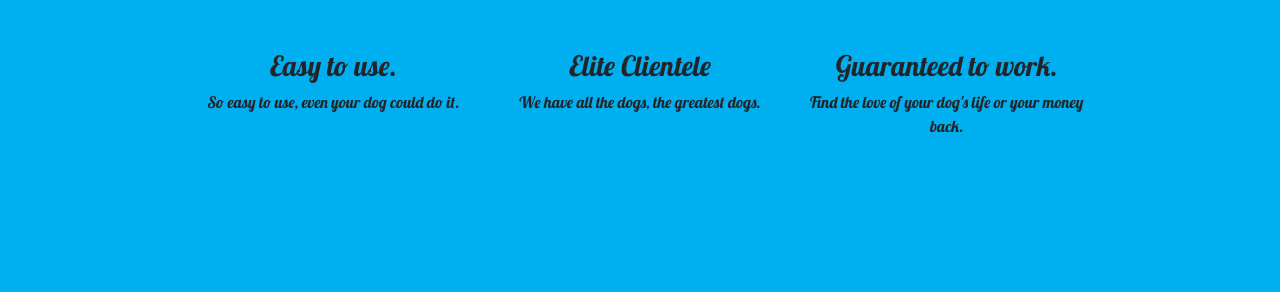
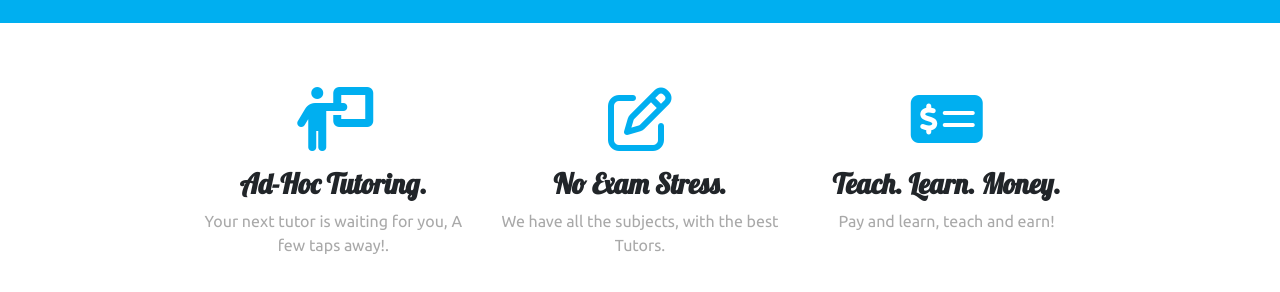
Before and after one commit to SaimBilal/OnlyTutors, a plain HTML site: page index.html in a window 1280 px wide. Shown: the part 774-1066 px from the top of the page. Before the commit the page ends 954 px from the top, so only its background shows below. Drawn offline with nearby package versions, Linux system fonts and the light colour scheme.

Commit message:
Feature pane completed

```diff
--- a/css/styles.css
+++ b/css/styles.css
@@ -39,6 +39,24 @@ h1 {
 
 #features {
     font-family: 'Lobster', cursive;
-    padding: 2% 15%;
+    padding: 5% 15%;
     text-align: center;
+    background-color: white;
 }
+
+h3 {
+    font-weight: bold;
+}
+p {
+    color: darkgray;
+    font-weight: lighter;
+    font-family: 'Ubuntu', sans-serif;
+}
+.feature-icon {
+    color: #00AFF0;
+    margin-bottom: 1rem;
+}
+
+.feature-icon:hover {
+    color: #004cf0;
+}
--- a/index.html
+++ b/index.html
@@ -82,18 +82,21 @@
         <div class="row">
 
             <div class="col-lg-4">
-                <h3>Easy to use.</h3>
-                <p>So easy to use, even your dog could do it.</p>
+                <i class="fa-solid fa-person-chalkboard fa-4x feature-icon"></i>
+                <h3>Ad-Hoc Tutoring.</h3>
+                <p>Your next tutor is waiting for you, A few taps away!.</p>
             </div>
 
             <div class="col-lg-4">
-                <h3>Elite Clientele</h3>
-                <p>We have all the dogs, the greatest dogs.</p>
+                <i class="fa-regular fa-pen-to-square fa-4x feature-icon"></i>
+                <h3>No Exam Stress.</h3>
+                <p>We have all the subjects, with the best Tutors.</p>
             </div>
 
             <div class="col-lg-4">
-                <h3>Guaranteed to work.</h3>
-                <p>Find the love of your dog's life or your money back.</p>
+                <i class="fa-solid fa-money-check-dollar fa-4x feature-icon"></i>
+                <h3>Teach. Learn. Money.</h3>
+                <p>Pay and learn, teach and earn!</p>
             </div>
 
         </div>
```
